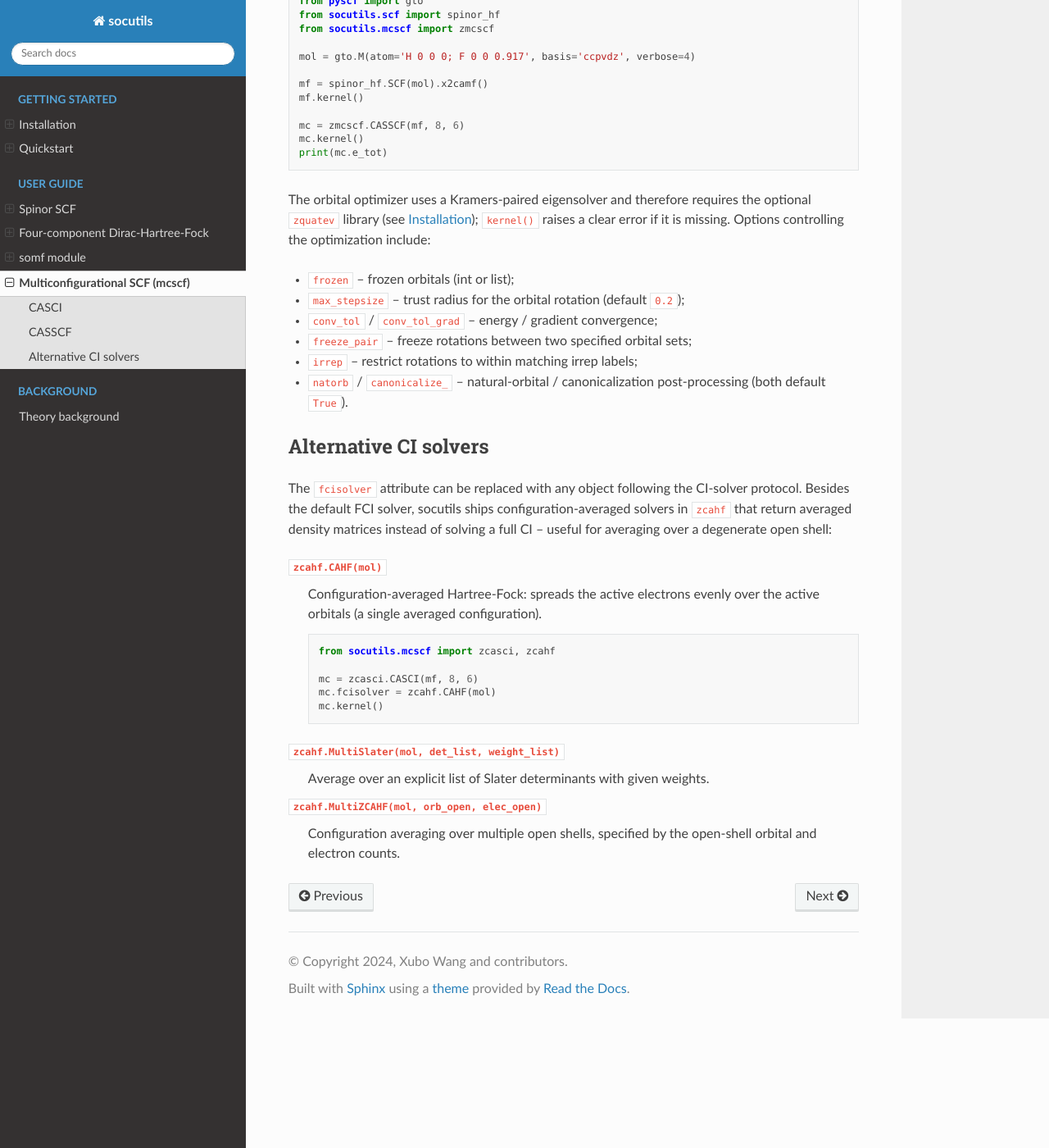
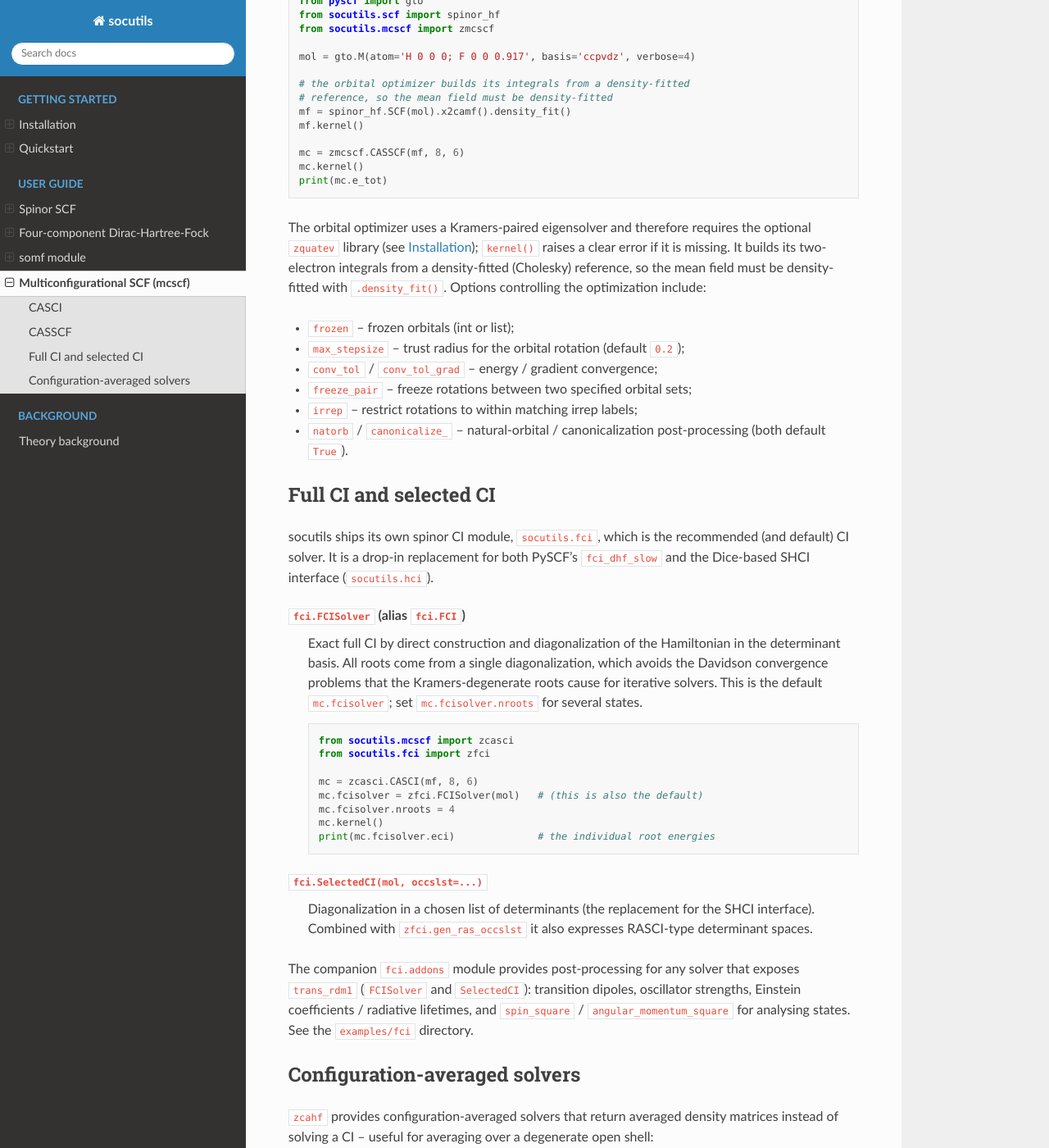
Before and after one commit to xubwa/socutils, a Sphinx documentation site: the page built from docs/source/user/mcscf.rst, in a window 1280 px wide and 1400 px high, scrolled down 1085 px. Shown: the whole window at 82% size. Built offline with Sphinx 7.4.7 and the Read the Docs theme 3.1.0, drawn with Linux system fonts in a browser that asks for light colours; some of the changed text lies outside the part shown.

Commit message:
docs: mcscf guide uses socutils.fci and the DF CASSCF reference
Document socutils.fci as the default/recommended CI solver (fci.FCISolver
exact full CI; SelectedCI as the SHCI replacement; fci.addons for
transition dipoles / spin analysis), note CASSCF needs a density-fitted
reference, and keep the zcahf configuration-averaged solvers.

```diff
--- a/docs/source/user/mcscf.rst
+++ b/docs/source/user/mcscf.rst
@@ -30,8 +30,8 @@ returns ``(e_tot, e_cas, ci, ...)`` and stores ``mc.e_tot`` / ``mc.e_cas`` /
    mc.kernel()
    print(mc.e_tot, mc.e_cas)
 
-The default CI solver is PySCF's ``fci.fci_dhf_slow.FCISolver`` (a complex
-generalized FCI suitable for a two-component Hamiltonian).  Useful attributes:
+The default CI solver is socutils' own ``fci.FCISolver`` (see
+`Full CI and selected CI`_ below).  Useful attributes:
 
 * ``ncore`` -- number of core (doubly counted) orbitals; inferred from the
   electron count if not given;
@@ -56,7 +56,9 @@ directly, alternating CI and orbital steps until convergence:
 
    mol = gto.M(atom='H 0 0 0; F 0 0 0.917', basis='ccpvdz', verbose=4)
 
-   mf = spinor_hf.SCF(mol).x2camf()
+   # the orbital optimizer builds its integrals from a density-fitted
+   # reference, so the mean field must be density-fitted
+   mf = spinor_hf.SCF(mol).x2camf().density_fit()
    mf.kernel()
 
    mc = zmcscf.CASSCF(mf, 8, 6)
@@ -65,7 +67,9 @@ directly, alternating CI and orbital steps until convergence:
 
 The orbital optimizer uses a Kramers-paired eigensolver and therefore requires
 the optional ``zquatev`` library (see :doc:`../install`); ``kernel()`` raises a
-clear error if it is missing.  Options controlling the optimization include:
+clear error if it is missing.  It builds its two-electron integrals from a
+density-fitted (Cholesky) reference, so the mean field must be density-fitted
+with ``.density_fit()``.  Options controlling the optimization include:
 
 * ``frozen`` -- frozen orbitals (int or list);
 * ``max_stepsize`` -- trust radius for the orbital rotation (default ``0.2``);
@@ -75,14 +79,48 @@ clear error if it is missing.  Options controlling the optimization include:
 * ``natorb`` / ``canonicalize_`` -- natural-orbital / canonicalization
   post-processing (both default ``True``).
 
-Alternative CI solvers
+Full CI and selected CI
 -----------------------
 
-The ``fcisolver`` attribute can be replaced with any object following the
-CI-solver protocol.  Besides the default FCI solver, socutils ships
-configuration-averaged solvers in ``zcahf`` that return averaged density
-matrices instead of solving a full CI -- useful for averaging over a
-degenerate open shell:
+socutils ships its own spinor CI module, ``socutils.fci``, which is the
+recommended (and default) CI solver.  It is a drop-in replacement for both
+PySCF's ``fci_dhf_slow`` and the Dice-based SHCI interface (``socutils.hci``).
+
+``fci.FCISolver`` (alias ``fci.FCI``)
+    Exact full CI by direct construction and diagonalization of the
+    Hamiltonian in the determinant basis.  All roots come from a single
+    diagonalization, which avoids the Davidson convergence problems that the
+    Kramers-degenerate roots cause for iterative solvers.  This is the default
+    ``mc.fcisolver``; set ``mc.fcisolver.nroots`` for several states.
+
+    .. code-block:: python
+
+       from socutils.mcscf import zcasci
+       from socutils.fci import zfci
+
+       mc = zcasci.CASCI(mf, 8, 6)
+       mc.fcisolver = zfci.FCISolver(mol)   # (this is also the default)
+       mc.fcisolver.nroots = 4
+       mc.kernel()
+       print(mc.fcisolver.eci)              # the individual root energies
+
+``fci.SelectedCI(mol, occslst=...)``
+    Diagonalization in a chosen list of determinants (the replacement for the
+    SHCI interface).  Combined with ``zfci.gen_ras_occslst`` it also expresses
+    RASCI-type determinant spaces.
+
+The companion ``fci.addons`` module provides post-processing for any solver
+that exposes ``trans_rdm1`` (``FCISolver`` and ``SelectedCI``): transition
+dipoles, oscillator strengths, Einstein coefficients / radiative lifetimes,
+and ``spin_square`` / ``angular_momentum_square`` for analysing states.  See
+the ``examples/fci`` directory.
+
+Configuration-averaged solvers
+-------------------------------
+
+``zcahf`` provides configuration-averaged solvers that return averaged density
+matrices instead of solving a CI -- useful for averaging over a degenerate
+open shell:
 
 ``zcahf.CAHF(mol)``
     Configuration-averaged Hartree-Fock: spreads the active electrons evenly
```
